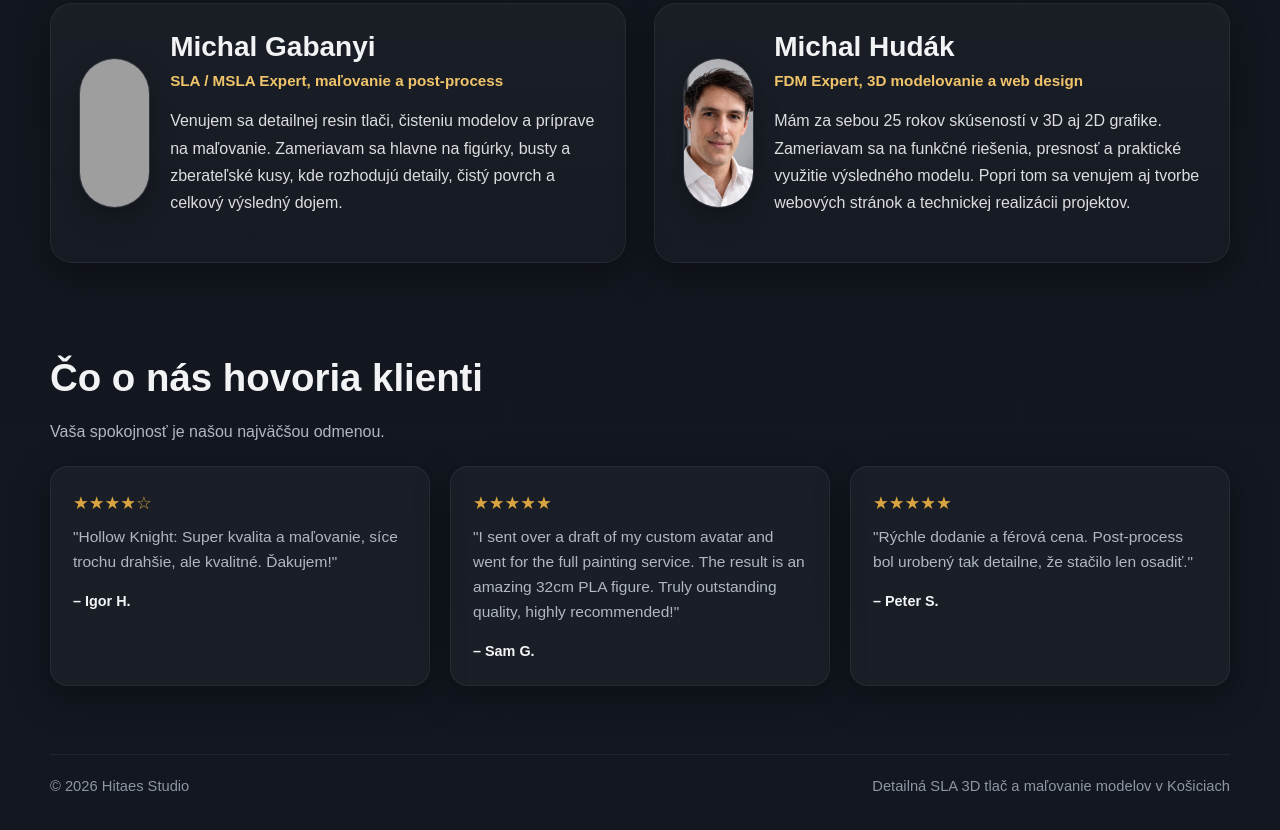
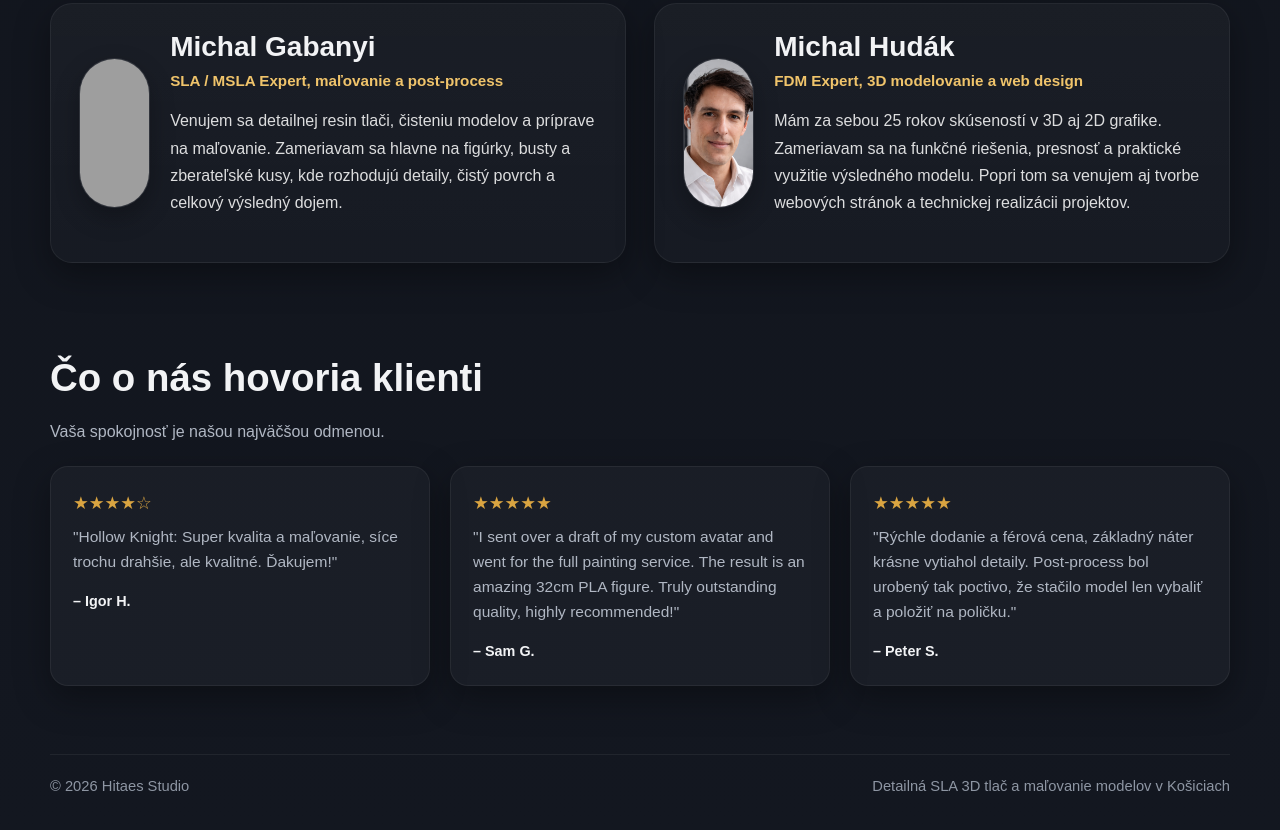
Before and after one commit to Hitaes/web, a plain HTML site: page index.html in a window 1280 px wide. Shown: the part 5481-6311 px from the top of the page. Drawn offline with Linux system fonts and the light colour scheme; grey boxes are pictures that could not be loaded.

Commit message:
Update Peter S. testimonial with detailed feedback

```diff
--- a/index.html
+++ b/index.html
@@ -1427,7 +1427,7 @@
 
           <div class="card">
             <div class="review-stars">★★★★★</div>
-            <p>"Rýchle dodanie a férová cena. Post-process bol urobený tak detailne, že stačilo len osadiť."</p>
+            <p>"Rýchle dodanie a férová cena, základný náter krásne vytiahol detaily. Post-process bol urobený tak poctivo, že stačilo model len vybaliť a položiť na poličku."</p>
             <div style="margin-top: 15px; font-weight: bold; font-size: 0.9rem;">– Peter S.</div>
           </div>
         </div>
```
